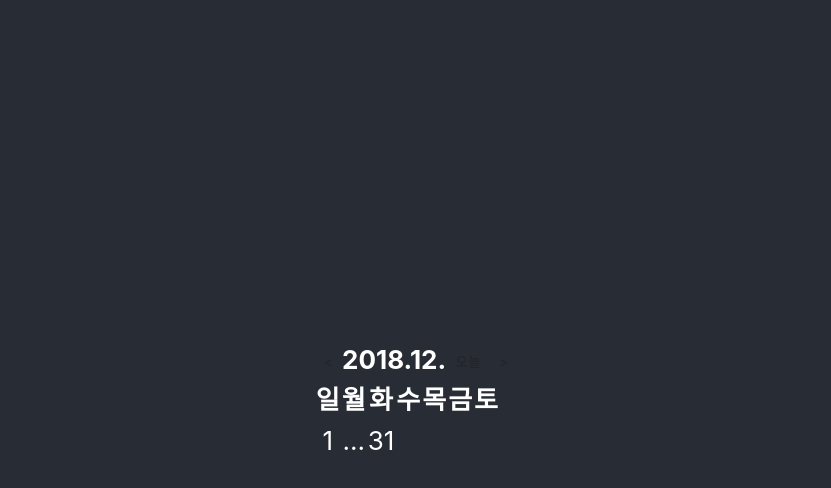
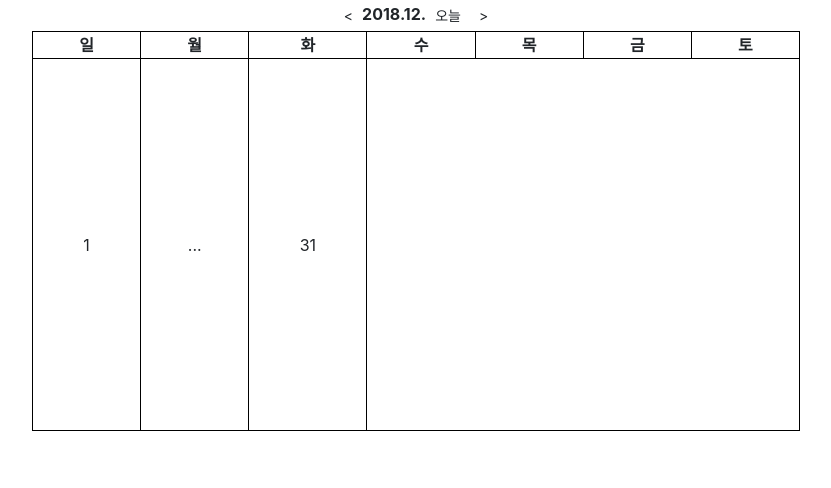
Before and after one commit to baebyoungjoo/react, a React (Create React App) app: page / in a window 1280 px wide. Shown: the top 488 px of the page, without its empty margins (224-1055 px from the left). Built offline with nearby package versions, Linux system fonts and the light colour scheme.

Commit message:
App.js remove header, add css

```diff
--- a/src/App.css
+++ b/src/App.css
@@ -45,3 +45,25 @@
   letter-spacing: -.9px;
   text-align: center;
 }
+
+.sat {
+  color: #7166c4;
+}
+
+.sun {
+  color: #f2412c;
+}
+
+.calendar_today {
+  color: #00bc07 !important;
+}
+
+table, th, td {
+  border: 1px solid black;
+}
+table {
+  width: 60%;
+  margin: auto;
+  height: 400px;
+  text-align: center;
+}
--- a/src/App.js
+++ b/src/App.js
@@ -6,9 +6,9 @@ class App extends Component {
   render() {
     return (
       <div className="App">
-        <header className='App-header'>
+
           <Calendar></Calendar>
-        </header>
+
       </div>
     );
   }
```
